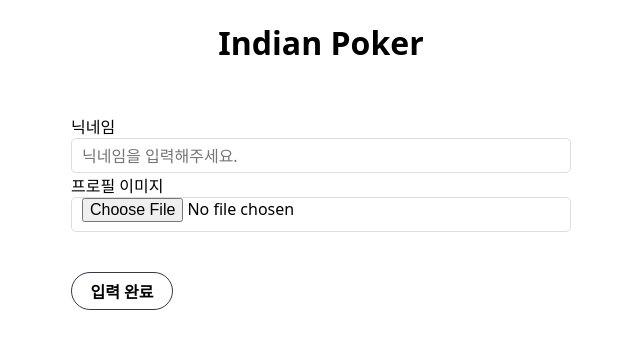
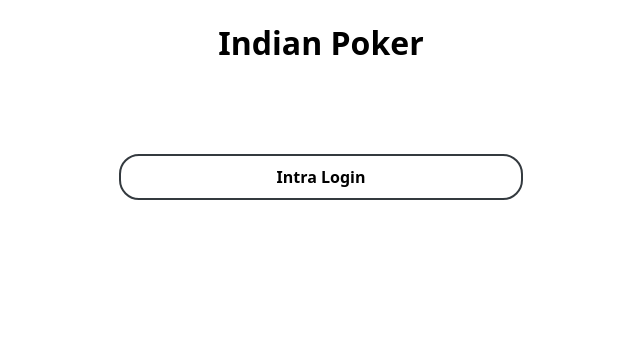
Before and after one commit to weg901127/piscine-rush01, a React (Create React App) app in the folder rush01-front/: page /login in a window 1280 px wide. Shown: the top 348 px of the page, without its empty margins (319-959 px from the left). Built offline with nearby package versions, Linux system fonts and the light colour scheme.

Commit message:
hannkim login

```diff
--- a/rush01-front/src/App.js
+++ b/rush01-front/src/App.js
@@ -31,7 +31,8 @@ function App() {
         <h1>Indian Poker</h1>
       </Header>
       <BrowserRouter>
-        <Route paht="/join" exact component={JoinPage} />
+        <Route path="/login" exact component={LoginPage} />
+        <Route path="/join" exact component={JoinPage} />
       </BrowserRouter>
       <GlobalStyle />
     </div>
--- a/rush01-front/src/pages/LoginPage.js
+++ b/rush01-front/src/pages/LoginPage.js
@@ -1,10 +1,42 @@
 import React from "react";
 import styled from "styled-components";
 
-const LoginPageStyled = styled.div``;
+const LoginPageStyled = styled.div`
+  display: flex;
+  flex-direction: row;
+  justify-content: center;
+  align-items: center;
+  height: 100%;
+`;
+
+const LoginForm = styled.form`
+  width: 500px;
+  display: flex;
+  justify-content: center;
+  align-items: center;
+  margin: auto;
+  button {
+    width: 300px;
+    text-align: center;
+    border: 2px solid #343a3f;
+    border-radius: 20px;
+    padding: 10px 50px;
+    font-weight: 600;
+    margin: 40px 0;
+    :hover {
+      background-color: #343a3f;
+      color: #fff;
+  }
+`;
 
 function LoginPage() {
-  return <LoginPageStyled>Login Page</LoginPageStyled>;
+  return (
+    <LoginPageStyled>
+      <LoginForm>
+        <button type="button">Intra Login</button>
+      </LoginForm>
+    </LoginPageStyled>
+  );
 }
 
 export default LoginPage;
```
